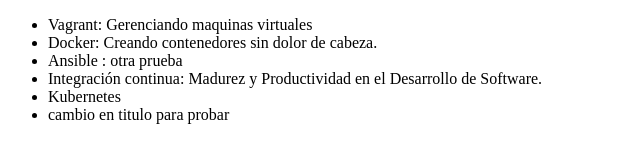
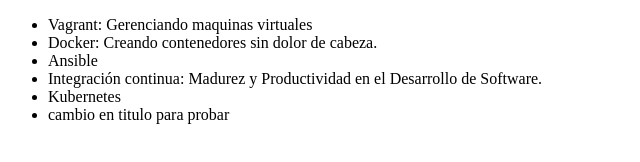
Before and after one commit to angelkam/Alura-git, a plain HTML site: page index.html in a window 1280 px wide. Shown: the full height of the page, 0-640 px from the left. Drawn offline with Linux system fonts and the light colour scheme.

Commit message:
se elimina el commit Revert "se agrega comentario a una lista"
This reverts commit 791ec5d537fc48b29aefeb7c8a91fdd1c892104b.

```diff
--- a/index.html
+++ b/index.html
@@ -8,7 +8,7 @@
      <ul>
          <li> Vagrant: Gerenciando maquinas virtuales </li>
          <li> Docker: Creando contenedores sin dolor de cabeza. </li>
-         <li> Ansible : otra prueba</li>
+         <li> Ansible </li>
          <li> Integración continua: Madurez y Productividad en el Desarrollo de Software. </li>
          <li> Kubernetes </li>
          <li>cambio en titulo para probar</li>
```
